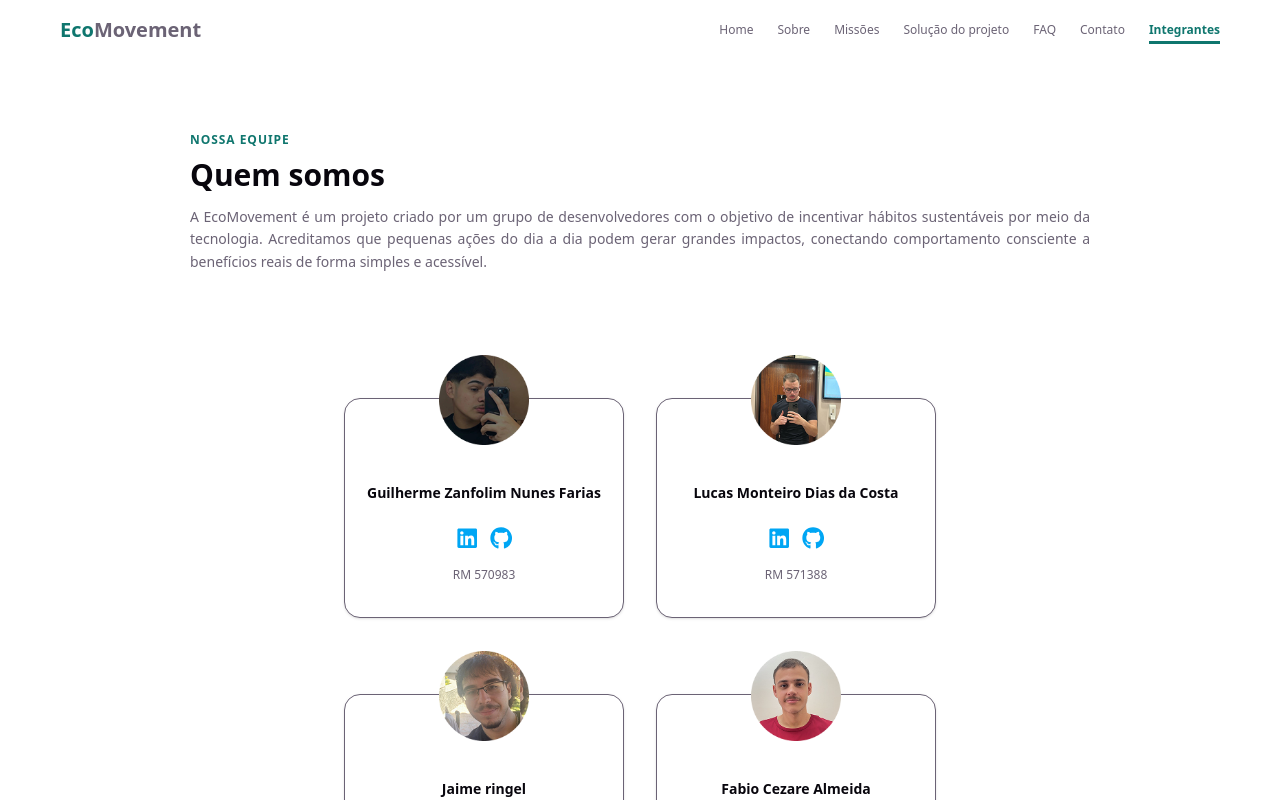
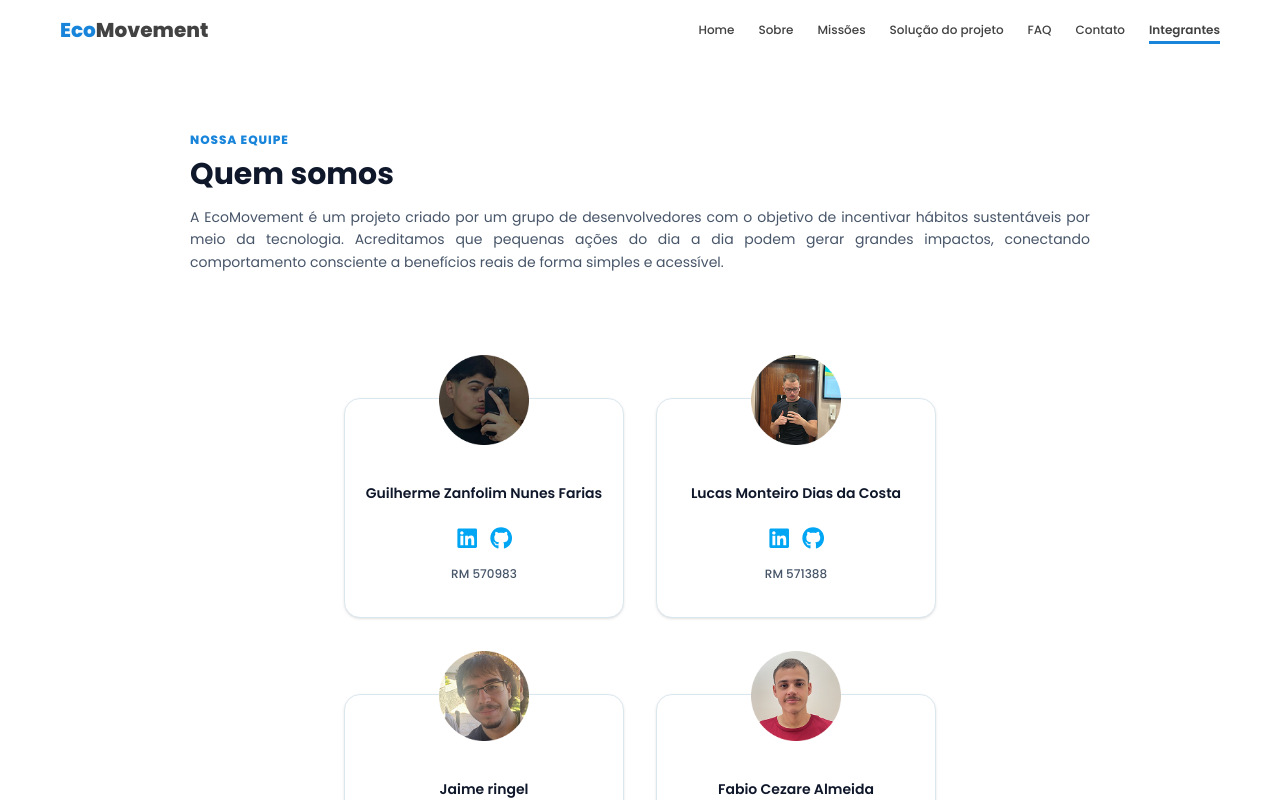
Before and after one commit to zanfolim07/EcoMovement-react, a React (Vite) app: page /integrantes in a window 1280 px wide. Shown: the top 800 px of the page. Built offline with nearby package versions, Linux system fonts and the light colour scheme.

Commit message:
feat: configura estilização global com tailwind e adiciona links na pagina Integrantes

```diff
--- a/src/Pages/Integrantes/Integrantes.tsx
+++ b/src/Pages/Integrantes/Integrantes.tsx
@@ -13,29 +13,29 @@ const teamMembers = [
     name: 'Guilherme Zanfolim Nunes Farias',
     rm: 'RM 570983',
     photo: guilhermeImg,
-    linkedin: 'https://linkedin.com',
-    github: 'https://github.com',
+    linkedin: 'https://www.linkedin.com/in/guilherme-zanfolim-202865315?utm_source=share_via&utm_content=profile&utm_medium=member_ios',
+    github: 'https://github.com/zanfolim07',
   },
   {
     name: 'Lucas Monteiro Dias da Costa',
     rm: 'RM 571388',
     photo: lucasImg,
-    linkedin: 'https://linkedin.com',
-    github: 'https://github.com',
+    linkedin: 'https://www.linkedin.com/in/lucas-monteiro-1110703b5/',
+    github: 'https://github.com/monteiroo5',
   },
   {
     name: 'Jaime ringel',
     rm: 'RM 562044',
     photo: jaimeImg,
-    linkedin: 'https://linkedin.com',
-    github: 'https://github.com',
+    linkedin: 'https://www.linkedin.com/in/jaime-ringel-1060bb402?utm_source=share_via&utm_content=profile&utm_medium=member_android',
+    github: 'https://github.com/jaimeringel004',
   },
   {
     name: 'Fabio Cezare Almeida',
     rm: 'RM 572642',
     photo: fabioImg,
-    linkedin: 'https://linkedin.com',
-    github: 'https://github.com',
+    linkedin: 'https://www.linkedin.com/in/fabio-cezare-almeida-4b448a408?utm_source=share_via&utm_content=profile&utm_medium=member_ios',
+    github: 'https://github.com/FabioCAlmeida',
   },
   {
     name: 'Matheus Magalhães Romão de Moraes',
--- a/src/index.css
+++ b/src/index.css
@@ -1,18 +1,60 @@
+@import url('https://fonts.googleapis.com/css2?family=Poppins:wght@300;400;500;600;700;800&display=swap');
 @import "tailwindcss";
 
 @theme {
-  --color-brand: #0f766e;
+  --color-brand: #1885DB;
+  --color-brand-dark: #1372CE;
+  --color-ink: #0f172a;
+  --color-copy: #424242;
+  --color-muted: #475569;
+  --color-line: #dbe7ef;
+  --font-sans: "Poppins", "Segoe UI", Arial, sans-serif;
 }
 
 :root {
-  --text: #6b6375;
-  --text-h: #08060d;
+  --text: #424242;
+  --text-h: #0f172a;
   --bg: #fff;
-  --border: #e5e4e7;
+  --border: #dbe7ef;
 
-  --sans: system-ui, 'Segoe UI', Roboto, sans-serif;
-  --heading: system-ui, 'Segoe UI', Roboto, sans-serif;
+  --sans: "Poppins", "Segoe UI", Arial, sans-serif;
+  --heading: "Poppins", "Segoe UI", Arial, sans-serif;
   --mono: ui-monospace, Consolas, monospace;
+
+  --cor-texto-principal: #424242;
+  --cor-texto-detalhes: #424242;
+
+  --cor-azul: #1885DB;
+  --cor-branco: #ffffff;
+  --cor-titulo: #0f172a;
+  --cor-texto-secundario: #475569;
+  --cor-borda: #dbe7ef;
+  --cor-borda-campo: #cbd5e1;
+  --cor-placeholder: #94a3b8;
+  --cor-erro: #dc2626;
+  --cor-sucesso: #15803d;
+  --cor-azul-escuro: #1372ce;
+  --cor-superficie: #f8fbfd;
+  --raio-retangulo: 16px;
+
+  --tamanho-titulo: 2rem;
+  --tamanho-subtitulo: 1.25rem;
+  --tamanho-secao: 1.5rem;
+  --tamanho-corpo: 0.875rem;
+  --tamanho-apoio: 0.75rem;
+  --linha-titulo: 1.2;
+  --linha-corpo: 1.6;
+  --peso-corpo: 400;
+  --peso-titulo: 700;
+
+  --gradiente-principal: linear-gradient(
+    90deg,
+    #80D7DE 0%,
+    #4CAEDD 13%,
+    #1885DB 25%,
+    #1B89DB 50%,
+    #1372CE 100%
+  );
 
   font-family: var(--sans);
   color: var(--text);
@@ -31,14 +73,23 @@ html {
   scroll-behavior: smooth;
 }
 
+html,
 body {
   margin: 0;
+  padding: 0;
+  width: 100%;
+  min-height: 100vh;
+}
+
+body {
   min-width: 320px;
-  min-height: 100vh;
   background: var(--bg);
+  font-family: var(--sans);
+  color: var(--cor-texto-principal);
 }
 
 #root {
+  width: 100%;
   min-height: 100vh;
 }
 
@@ -50,6 +101,13 @@ h5,
 h6 {
   font-family: var(--heading);
   color: var(--text-h);
+}
+
+h1,
+h2,
+h3,
+p {
+  margin-top: 0;
 }
 
 button,
@@ -66,3 +124,15 @@ a:focus-visible {
 code {
   font-family: var(--mono);
 }
+
+@keyframes page-enter {
+  from {
+    opacity: 0;
+    transform: translateY(8px);
+  }
+
+  to {
+    opacity: 1;
+    transform: translateY(0);
+  }
+}
```
